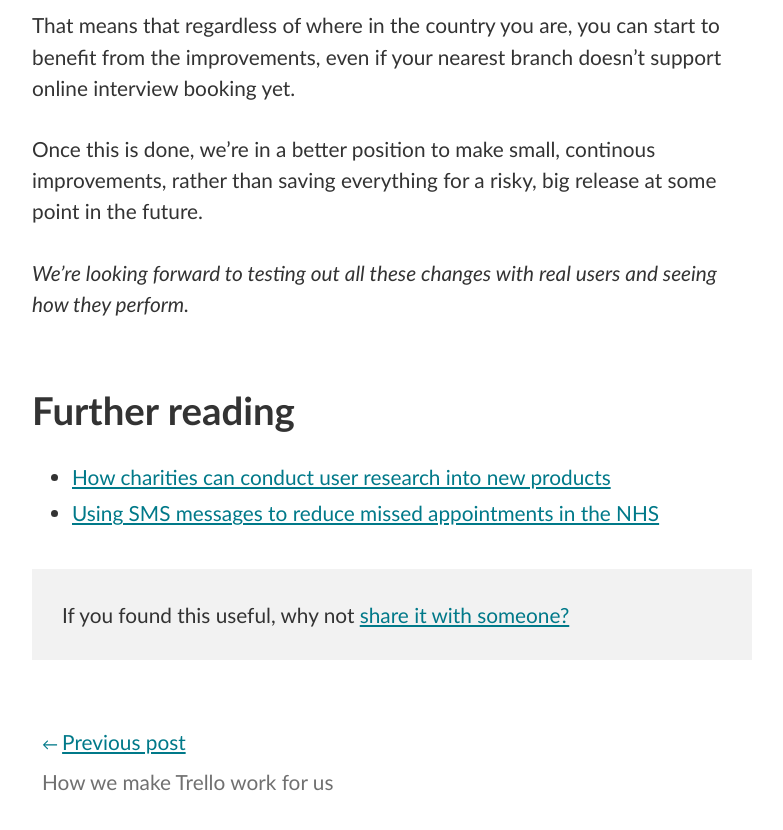
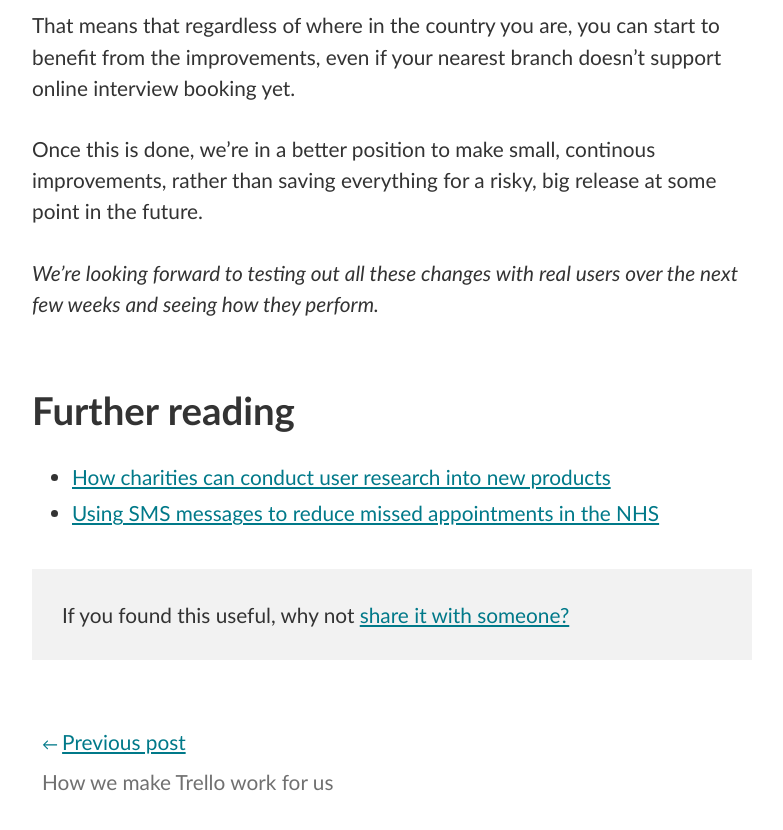
Before and after one commit to samaritans-digital/samaritans-digital, a Jekyll site: the page built from _posts/2018-11-10-volunteer-recruitment-improvements.md, in a window 1280 px wide and 900 px high, scrolled down 3965 px. Shown: the top 830 px of the window, without its empty margins (248-1031 px from the left). Built offline with Jekyll 4.4.1, drawn with Linux system fonts in a browser that asks for light colours.

Commit message:
Change to volunteer rect post

```diff
--- a/_posts/2018-11-10-volunteer-recruitment-improvements.md
+++ b/_posts/2018-11-10-volunteer-recruitment-improvements.md
@@ -71,7 +71,7 @@ That means that regardless of where in the country you are, you can start to ben
 Once this is done, we're in a better position to make small, continous improvements, rather than saving everything for a risky, big release at some point in the future.
 
 
-*We're looking forward to testing out all these changes with real users and seeing how they perform.*
+*We're looking forward to testing out all these changes with real users over the next few weeks and seeing how they perform.*
 
 
 ## Further reading
```
